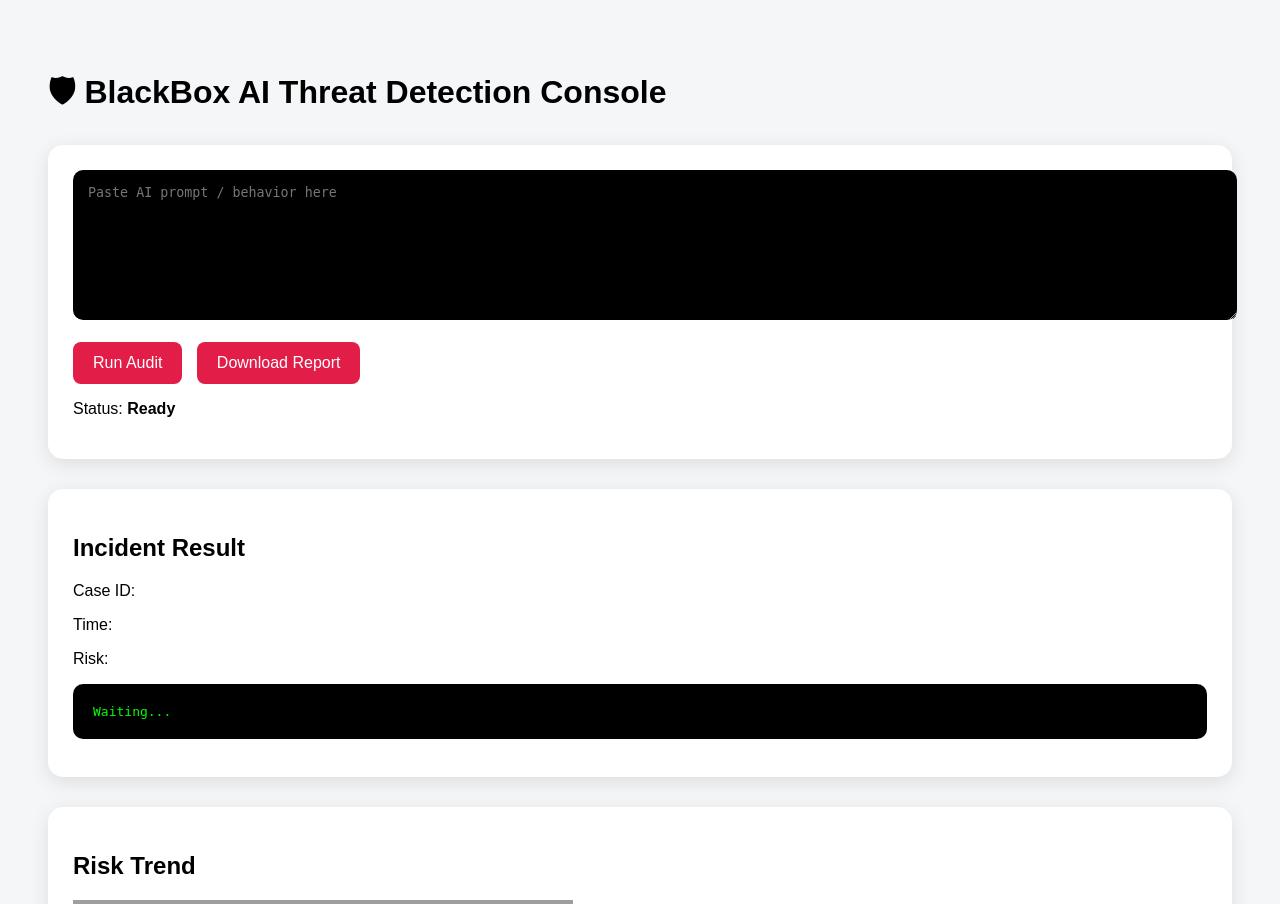
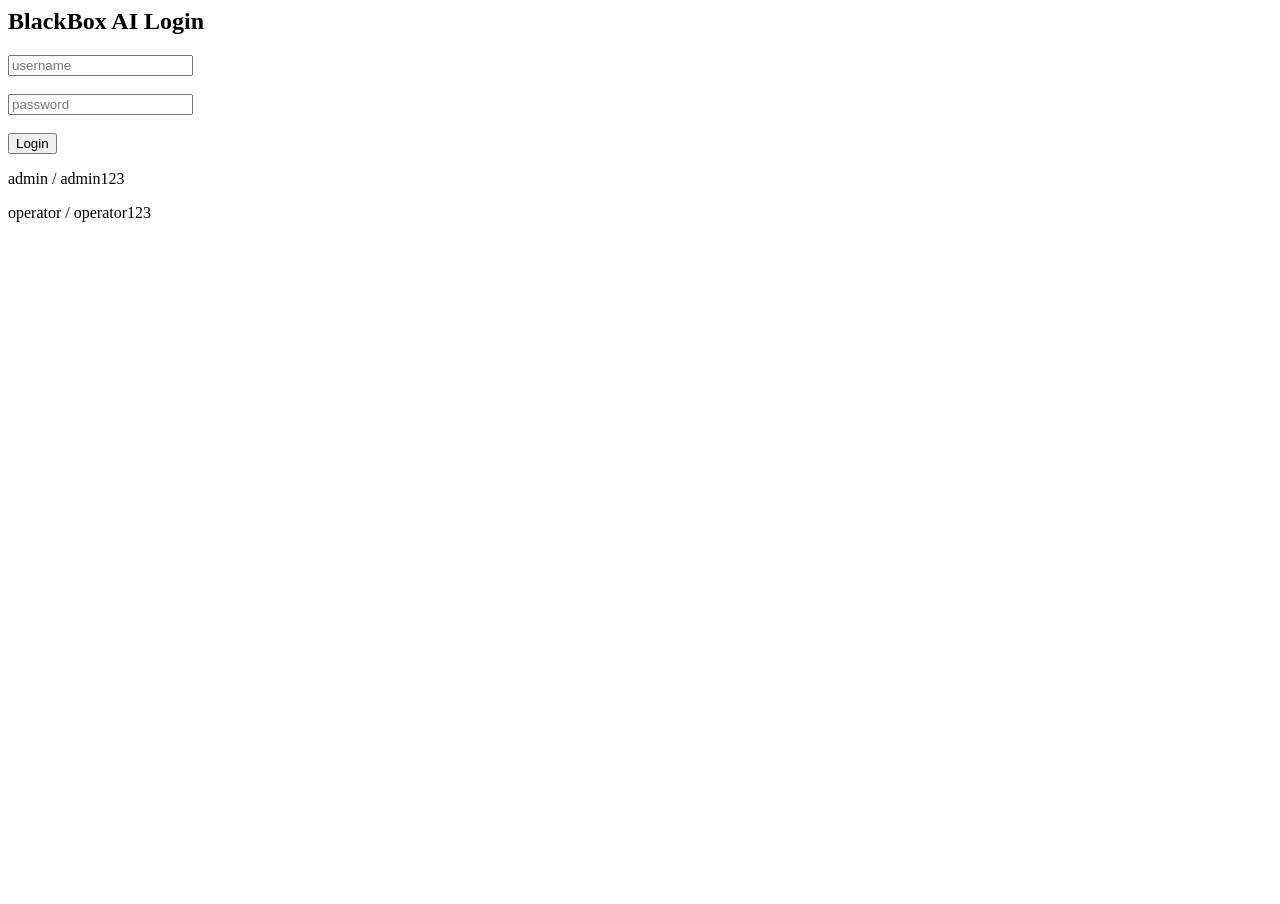
Before and after one commit to urvigarg139-art/blackbox-ai-safety, a Flask app: page / in a window 1280 px wide. Shown: the top 904 px of the page. After the commit the page ends 222 px from the top, so only its background shows below. Run offline with Flask 3, Linux system fonts and the light colour scheme; grey boxes are pictures that could not be loaded.

Commit message:
Final UI + JS fix

```diff
--- a/app.py
+++ b/app.py
@@ -1,25 +1,39 @@
-from flask import Flask, render_template, jsonify, request, send_file
+from flask import Flask, render_template, jsonify, request, send_file, redirect, url_for
 import random, datetime, csv, os, uuid
 from fpdf import FPDF
 
-# matplotlib for server (headless)
 import matplotlib
 matplotlib.use("Agg")
 import matplotlib.pyplot as plt
 
 app = Flask(__name__, static_folder="static")
+app.secret_key = "blackbox-secret"
 
 LOG = "logs/incidents.csv"
 os.makedirs("logs", exist_ok=True)
 os.makedirs("static", exist_ok=True)
 
-# Create CSV if not exists
 if not os.path.exists(LOG):
     with open(LOG, "w", newline="") as f:
         csv.writer(f).writerow(["case", "time", "risk", "level", "threats"])
 
-@app.route("/")
-def home():
+# --- SIMPLE LOGIN (demo) ---
+USERS = {
+    "admin": "admin123",
+    "operator": "operator123"
+}
+
+@app.route("/", methods=["GET","POST"])
+def login():
+    if request.method == "POST":
+        u = request.form.get("username")
+        p = request.form.get("password")
+        if USERS.get(u) == p:
+            return redirect("/dashboard")
+    return render_template("login.html")
+
+@app.route("/dashboard")
+def dashboard():
     return render_template("index.html")
 
 @app.route("/audit", methods=["POST"])
@@ -51,6 +65,16 @@ def audit():
         "time": time
     })
 
+@app.route("/history")
+def history():
+    rows=[]
+    with open(LOG) as f:
+        rd=csv.reader(f)
+        next(rd)
+        for r in rd:
+            rows.append(r)
+    return jsonify(rows)
+
 @app.route("/download")
 def download():
     pdf = FPDF()
@@ -68,28 +92,21 @@ def download():
 
 @app.route("/chart")
 def chart():
-    risks = []
+    risks=[]
     with open(LOG) as f:
-        reader = csv.reader(f)
-        next(reader)
-        for r in reader:
-            try:
-                risks.append(int(r[2]))
-            except:
-                pass
+        rd=csv.reader(f)
+        next(rd)
+        for r in rd:
+            try: risks.append(int(r[2]))
+            except: pass
 
     plt.clf()
     if risks:
         plt.plot(risks)
-        plt.title("Risk Trend Over Time")
-        plt.xlabel("Audit Count")
-        plt.ylabel("Risk Score")
-    else:
-        plt.text(0.5, 0.5, "No data yet", ha="center")
-
-    img_path = "static/risk.png"
-    plt.savefig(img_path)
-    return send_file(img_path, mimetype="image/png")
+        plt.title("Risk Trend")
+    img="static/risk.png"
+    plt.savefig(img)
+    return send_file(img, mimetype="image/png")
 
 if __name__ == "__main__":
     app.run()
--- a/templates/index.html
+++ b/templates/index.html
@@ -1,63 +1,112 @@
 <!DOCTYPE html>
 <html>
 <head>
-<title>BlackBox AI Security Console</title>
+<title>BlackBox AI Threat Detection</title>
 
 <style>
-body{font-family:Arial;background:#f4f6f8;padding:40px}
-.card{background:white;padding:25px;border-radius:15px;margin-bottom:30px;box-shadow:0 5px 20px rgba(0,0,0,.1)}
-textarea{width:100%;height:120px;background:black;color:#0f0;border:none;padding:15px;border-radius:10px}
-button{padding:12px 20px;border:none;border-radius:8px;background:#e11d48;color:white;font-size:16px;margin-right:10px}
-.badge{padding:5px 10px;border-radius:6px;color:white}
-.CRITICAL{background:red}
-.MEDIUM{background:orange}
-pre{background:black;color:#0f0;padding:20px;border-radius:10px}
+body{
+font-family:Arial;
+background:#f5f7fb;
+padding:30px;
+}
+
+.card{
+background:white;
+padding:20px;
+border-radius:12px;
+margin-bottom:20px;
+box-shadow:0 4px 10px rgba(0,0,0,.1);
+}
+
+button{
+padding:12px 20px;
+border:none;
+border-radius:6px;
+background:#e63946;
+color:white;
+font-size:16px;
+cursor:pointer;
+margin-right:10px;
+}
+
+pre{
+background:black;
+color:#00ff00;
+padding:15px;
+border-radius:6px;
+min-height:150px;
+}
+
+.badge{
+background:red;
+color:white;
+padding:4px 10px;
+border-radius:5px;
+}
 </style>
 </head>
 
 <body>
 
-<h1>🛡 BlackBox AI Threat Detection Console</h1>
+<h1>🛡 BlackBox AI Threat Detection System</h1>
 
 <div class="card">
-<textarea id="input" placeholder="Paste AI prompt / behavior here"></textarea><br><br>
-<button onclick="run()">Run Audit</button>
-<button onclick="download()">Download Report</button>
-<p>Status: <b id="status">Ready</b></p>
+<button onclick="run()">Run Safety Audit</button>
+<a href="/download"><button>Download Incident Report</button></a>
 </div>
 
 <div class="card">
-<h2>Incident Result</h2>
+<h3>Audit Result</h3>
+
 <p>Case ID: <span id="case"></span></p>
 <p>Time: <span id="time"></span></p>
 <p>Risk: <span id="risk"></span></p>
+
 <pre id="out">Waiting...</pre>
 </div>
 
 <div class="card">
-<h2>Risk Trend</h2>
-<img src="/chart" width="500" onerror="this.style.display='none'">
+<h3>Incident History</h3>
+<table border="1" width="100%" id="tbl"></table>
 </div>
 
 <script>
+
 function run(){
-document.getElementById("status").innerText="Scanning..."
-fetch("/audit",{
-method:"POST",
-headers:{"Content-Type":"application/json"},
-body:JSON.stringify({data:document.getElementById("input").value})
-})
+
+fetch("/audit",{method:"POST"})
 .then(r=>r.json())
 .then(d=>{
-document.getElementById("case").innerText=d.case
-document.getElementById("time").innerText=d.time
-document.getElementById("risk").innerHTML=d.risk+"% <span class='badge "+d.level+"'>"+d.level+"</span>"
-document.getElementById("out").innerText=d.threats.join("\n")
-document.getElementById("status").innerText="Completed"
-document.querySelector("img").src="/chart?"+Date.now(); // refresh chart
+
+document.getElementById("case").innerText=d.case;
+document.getElementById("time").innerText=d.time;
+document.getElementById("risk").innerHTML=d.risk+" <span class='badge'>"+d.level+"</span>";
+document.getElementById("out").innerText=d.threats.join("\n");
+
+load();
 })
 }
-function download(){window.location="/download"}
+
+function load(){
+
+fetch("/history")
+.then(r=>r.json())
+.then(rows=>{
+
+let html="<tr><th>Case</th><th>Time</th><th>Risk</th></tr>";
+
+rows.forEach(r=>{
+html+=`<tr><td>${r.case}</td><td>${r.time}</td><td>${r.risk}</td></tr>`;
+})
+
+document.getElementById("tbl").innerHTML=html;
+
+})
+
+}
+
+load();
+
 </script>
 
 </body>
--- /dev/null
+++ b/templates/login.html
@@ -0,0 +1,10 @@
+<h2>BlackBox AI Login</h2>
+
+<form method="post">
+<input name="username" placeholder="username"><br><br>
+<input name="password" type="password" placeholder="password"><br><br>
+<button>Login</button>
+</form>
+
+<p>admin / admin123</p>
+<p>operator / operator123</p>
```
